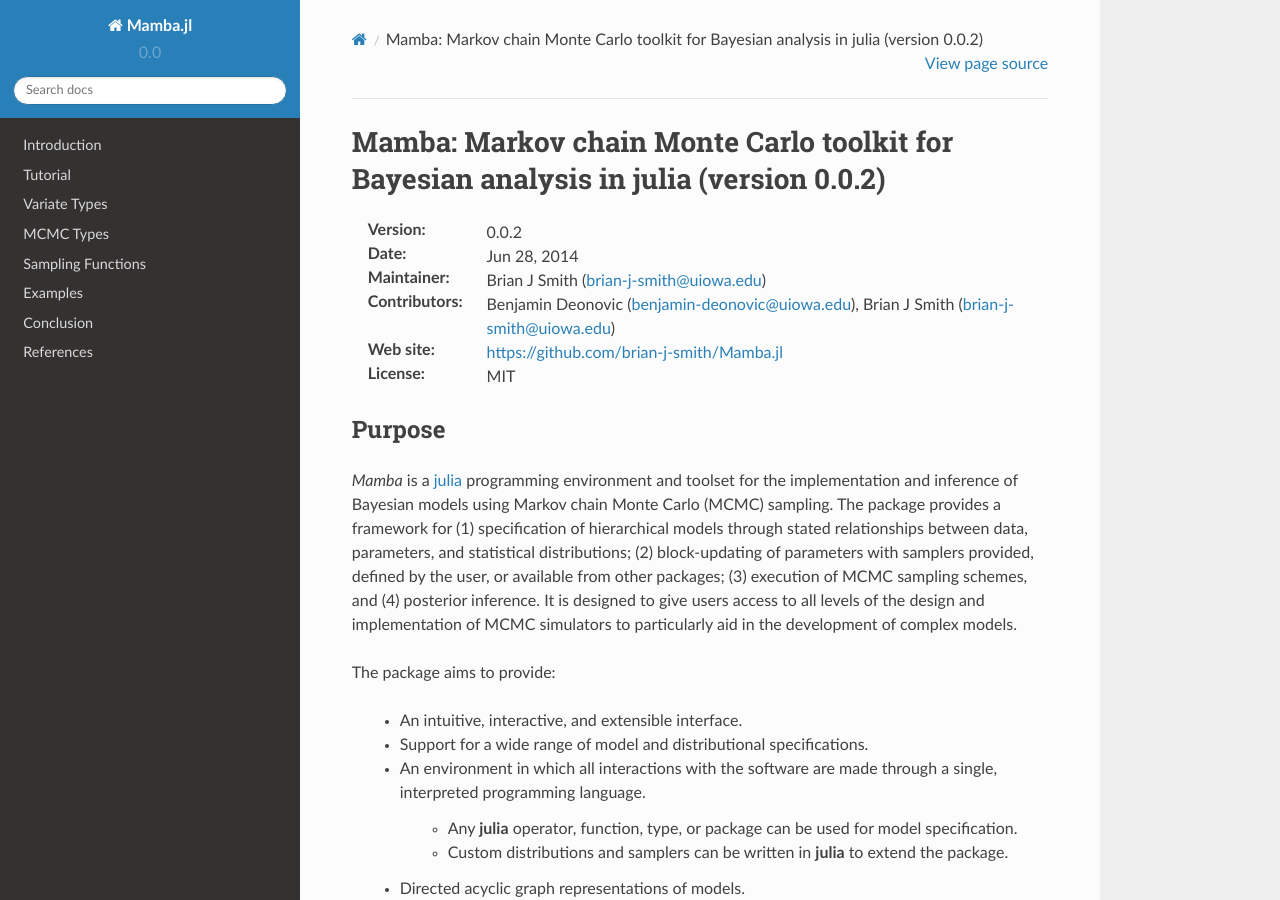
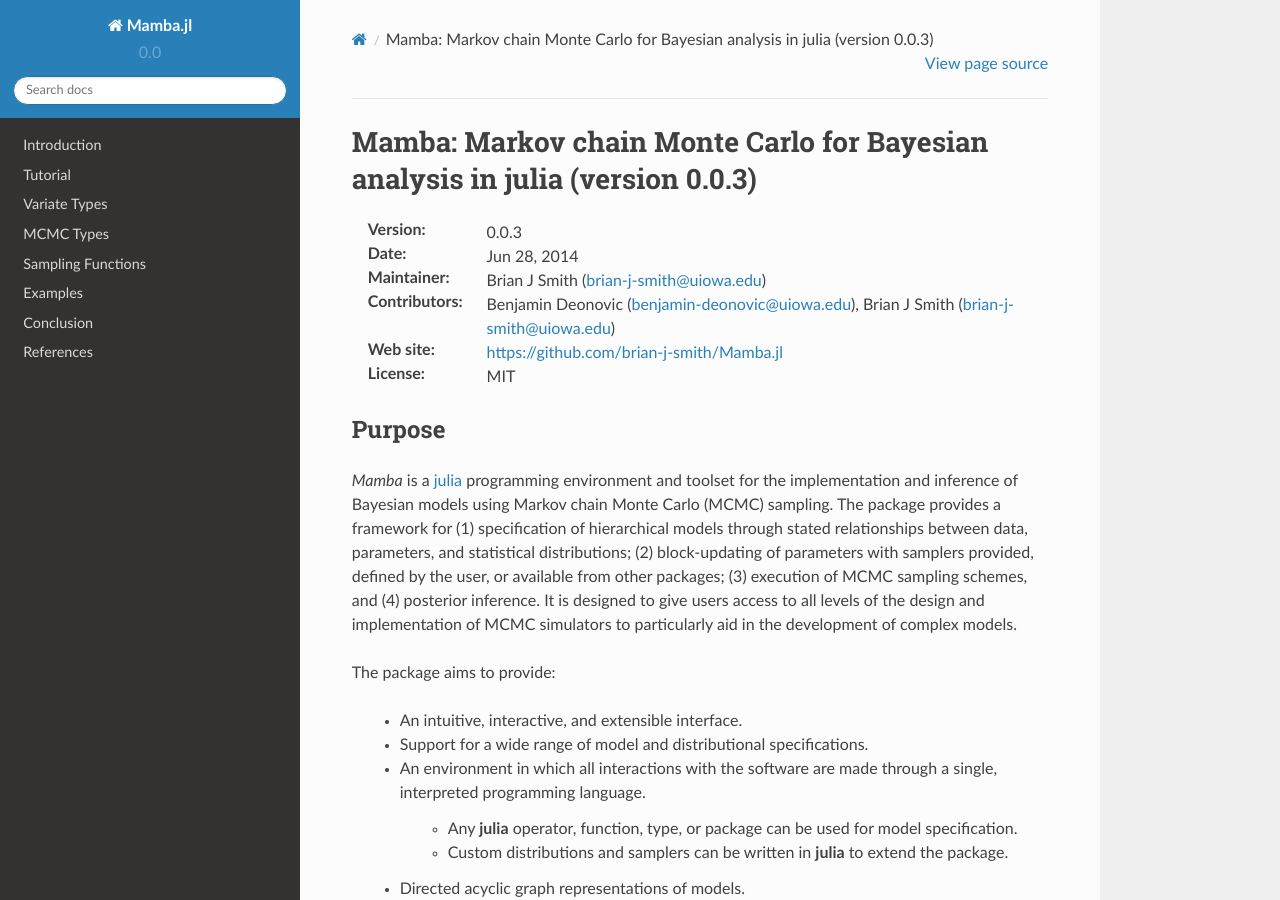
Before and after one commit to brian-j-smith/Mamba.jl, a Sphinx documentation site: the page built from doc/index.rst, in a window 1280 px wide and 900 px high. Built offline with Sphinx 7.4.7 and the Read the Docs theme 2.0.0, drawn with Linux system fonts in a browser that asks for light colours; formulas are drawn with MathJax 3.

Commit message:
Update to version 0.0.3.

```diff
--- a/doc/conf.py
+++ b/doc/conf.py
@@ -65,7 +65,7 @@
 # The short X.Y version.
 version = '0.0'
 # The full version, including alpha/beta/rc tags.
-release = '0.0.2'
+release = '0.0.3'
 
 # The language for content autogenerated by Sphinx. Refer to documentation
 # for a list of supported languages.
@@ -256,7 +256,7 @@
 #  dir menu entry, description, category)
 texinfo_documents = [
   ('index', 'Mambajl', 'Mamba.jl Documentation',
-   'Brian J Smith', 'Mambajl', 'Markov chain Monte Carlo simulation toolkit for julia.',
+   'Brian J Smith', 'Mambajl', 'Markov chain Monte Carlo for Bayesian analysis in julia.',
    'Miscellaneous'),
 ]
 
--- a/doc/index.rst
+++ b/doc/index.rst
@@ -1,5 +1,5 @@
-Mamba: Markov chain Monte Carlo toolkit for Bayesian analysis in julia (version |release|)
-==========================================================================================
+Mamba: Markov chain Monte Carlo for Bayesian analysis in julia (version |release|)
+==================================================================================
 
 :Version: |release|
 :Date: |today|
--- a/doc/xrefs.bib
+++ b/doc/xrefs.bib
@@ -509,10 +509,10 @@
 }
 
 @MANUAL{smith:2014:MCMC,
-  title  = {{Mamba}: {M}arkov Chain {M}onte {C}arlo Toolkit for {B}ayesian Analysis in {julia}},
+  title  = {{Mamba}: {M}arkov Chain {M}onte {C}arlo for {B}ayesian Analysis in {julia}},
   author = {Smith, B J and Contributors},
   year   = {2014},
-  note   = {julia package version 0.0.2},
+  note   = {julia package version 0.0.3},
   url    = {https://github.com/brian-j-smith/Mamba.jl}
 }
 
```
